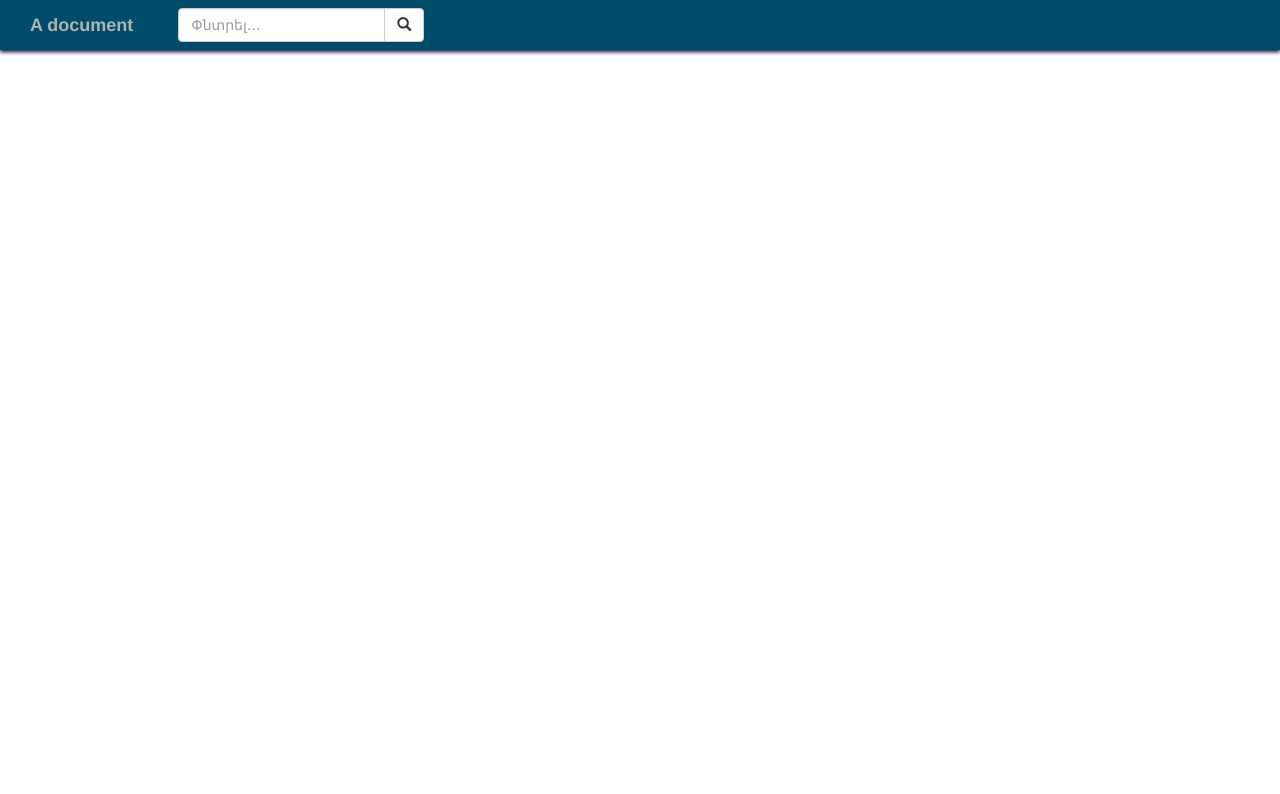
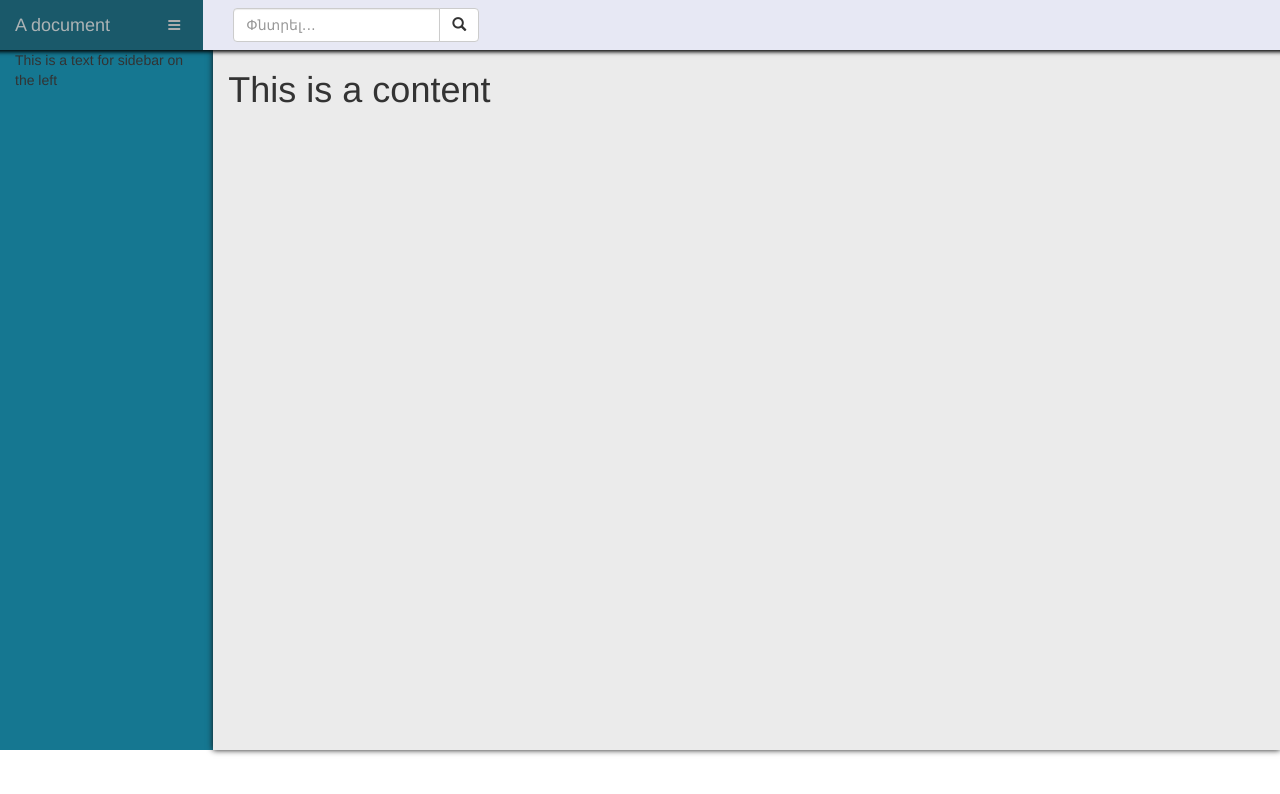
Before and after one commit to M7Arman/aDocument, a plain HTML site: page index.html in a window 1280 px wide. Drawn offline with nearby package versions, Linux system fonts and the light colour scheme.

Commit message:
- Corrected header's displaying; Added inital sidebar on the left

```diff
--- /dev/null
+++ b/css/body.css
@@ -0,0 +1,16 @@
+#main {
+    margin-top: 50px;
+}
+
+.sidebar-left {
+    background-color: #157791;
+    height: 700px; // temprary!
+}
+
+#content {
+    position: relative;
+    z-index: 10;
+    background: #ebebeb;
+    box-shadow: 0 0 6px #131313;
+    height: 700px; // temprary!
+}
--- a/css/header.css
+++ b/css/header.css
@@ -1,9 +1,25 @@
 #header {
-    background-color: #004B6A;
-    box-shadow: 0 2px 4px #050C3A;
+    background-color: #E7E8F4;
+    box-shadow: 0 2px 4px #000000;
     z-index: 2000;
 }
-
 #header .navbar-brand {
     color: rgb(172, 179, 181);
 }
+#header #brand {
+    line-height: 50px;
+    background-color: #1a596a;
+}
+a.show-sidebar {
+    float: left;
+    color:#ADADAD;
+    margin-right: 8px;
+    outline: none;
+    -webkit-transition: 0.2s;
+    -moz-transition: 0.2s;
+    -o-transition: 0.2s;
+    transition: 0.2s;
+}
+a.show-sidebar:hover {
+    color:#000;
+}
--- a/index.html
+++ b/index.html
@@ -4,23 +4,22 @@
     <meta charset="UTF-8">
     <meta name="viewport" content="width=device-width, initial-scale=1">
     <link rel="stylesheet" href="https://maxcdn.bootstrapcdn.com/bootstrap/3.3.1/css/bootstrap.min.css">
+    <link href="http://netdna.bootstrapcdn.com/font-awesome/4.0.3/css/font-awesome.css" rel="stylesheet">
     <link rel="stylesheet" href="css/header.css">
+    <link rel="stylesheet" href="css/body.css">
     <title>Generate A document</title>
 </head>
+
 <body>
-<nav id="header" class="navbar-wrapper navbar-default navbar-fixed-top" role="navigation">
-    <div class="container-fluid">
-        <div class="navbar-header">
-            <!--<button type="button" class="navbar-toggle" data-toggle="collapse" data-target="#bs-example-navbar-collapse-1">-->
-                <!--<span class="sr-only">Toggle navigation</span>-->
-                <!--<span class="icon-bar"></span>-->
-                <!--<span class="icon-bar"></span>-->
-                <!--<span class="icon-bar"></span>-->
-            <!--</button>-->
-            <b><a class="navbar-brand" href="#">A document</a></b>
-        </div>
-        <div class="row collapse navbar-collapse" id="">
-            <div class="col-sm-3 col-md-3 col-xs-5">
+<nav id="header" class="row navbar-wrapper navbar-default navbar-fixed-top container-fluid" role="navigation">
+        <div class="row">
+            <div id="brand" class="navbar-header col-xs-12 col-sm-3 col-md-2">
+                <a class="navbar-brand" href="#">A document</a>
+                <a href="#" class="show-sidebar pull-right">
+                    <i class="fa fa-bars"></i>
+                </a>
+            </div>
+            <div class="col-sm-4 col-md-3 col-xs-12">
                 <form class="navbar-form" role="search">
                     <div class="input-group">
                         <input type="text" class="form-control" placeholder="Փնտրել․․․" name="q">
@@ -32,10 +31,22 @@
                     </div>
                 </form>
             </div>
-        </div>
-    </div>
+        </div> <!-- end of row -->
 </nav> <!-- end of header -->
 
+<div id="main" class="container-fluid">
+    <div class="row">
+        <div class="sidebar-left col-sm-3 col-md-2 col-xs-1">
+            This is a text for sidebar on the left
+        </div>
+        <div id="content" class="col-xs-12 col-sm-10">
+            <div id="page-content">
+                <h1>This is a content</h1>
+            </div>
+        </div>
+
+    </div>
+</div>
 
 
 
@@ -46,5 +57,6 @@
     <!-- Latest compiled and minified JavaScript -->
     <script src="https://maxcdn.bootstrapcdn.com/bootstrap/3.3.1/js/bootstrap.min.js"></script>
     <!--[if IE]><script src="http://html5shiv.googlecode.com/svn/trunk/html5.js"></script><![endif]-->
+
 </body>
 </html>
```
Also changed, not shown: 1 other file.
